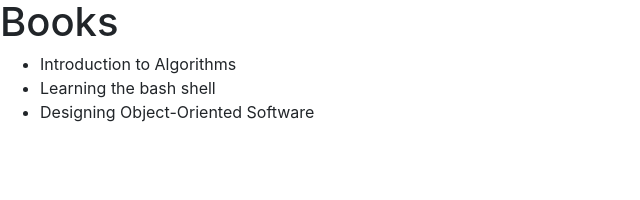
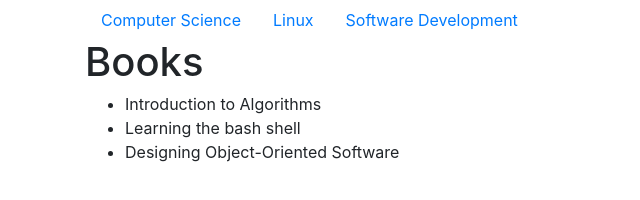
Before and after one commit to jessecarrigan/bookish, a plain HTML site: page src/index.html in a window 1280 px wide. Shown: the whole page, without its empty margins (0-640 px from the left). Drawn offline with nearby package versions, Linux system fonts and the light colour scheme.

Commit message:
Added nav filter. Updated name attribute of categories.

```diff
--- a/src/app/bookish.js
+++ b/src/app/bookish.js
@@ -9,9 +9,9 @@ angular.module('Bookish', [
     ];
 
     $scope.categories = [
-        { "id": 1, "category": "Computer Science"},
-        { "id": 2, "category": "Linux" },
-        { "id": 3, "category": "Software Development"}
+        { "id": 1, "name": "Computer Science"},
+        { "id": 2, "name": "Linux" },
+        { "id": 3, "name": "Software Development"}
     ];
 
     $scope.currentCategory = null;
--- a/src/index.html
+++ b/src/index.html
@@ -4,10 +4,15 @@
       <link rel="stylesheet" href="https://maxcdn.bootstrapcdn.com/bootstrap/4.0.0-beta/css/bootstrap.min.css" integrity="sha384-/Y6pD6FV/Vv2HJnA6t+vslU6fwYXjCFtcEpHbNJ0lyAFsXTsjBbfaDjzALeQsN6M" crossorigin="anonymous">
   </head>
   <body ng-controller="MainCtrl">
-      <div>
+      <div class="container">
+          <ul class="nav">
+              <li class="nav-item" ng-repeat="category in categories">
+                  <a class="nav-link" href="#" ng-click="setCurrentCategory(category)">{{ category.name }}</a>
+              </li>
+          </ul>
           <h1>Books</h1>
           <ul>
-              <li ng-repeat="book in books">{{ book.title }}</li>
+              <li ng-repeat="book in books | filter:{category:currentCategory.name}">{{ book.title }}</li>
           </ul>
       </div>
       <script src="https://ajax.googleapis.com/ajax/libs/angularjs/1.6.6/angular.min.js"></script>
```
